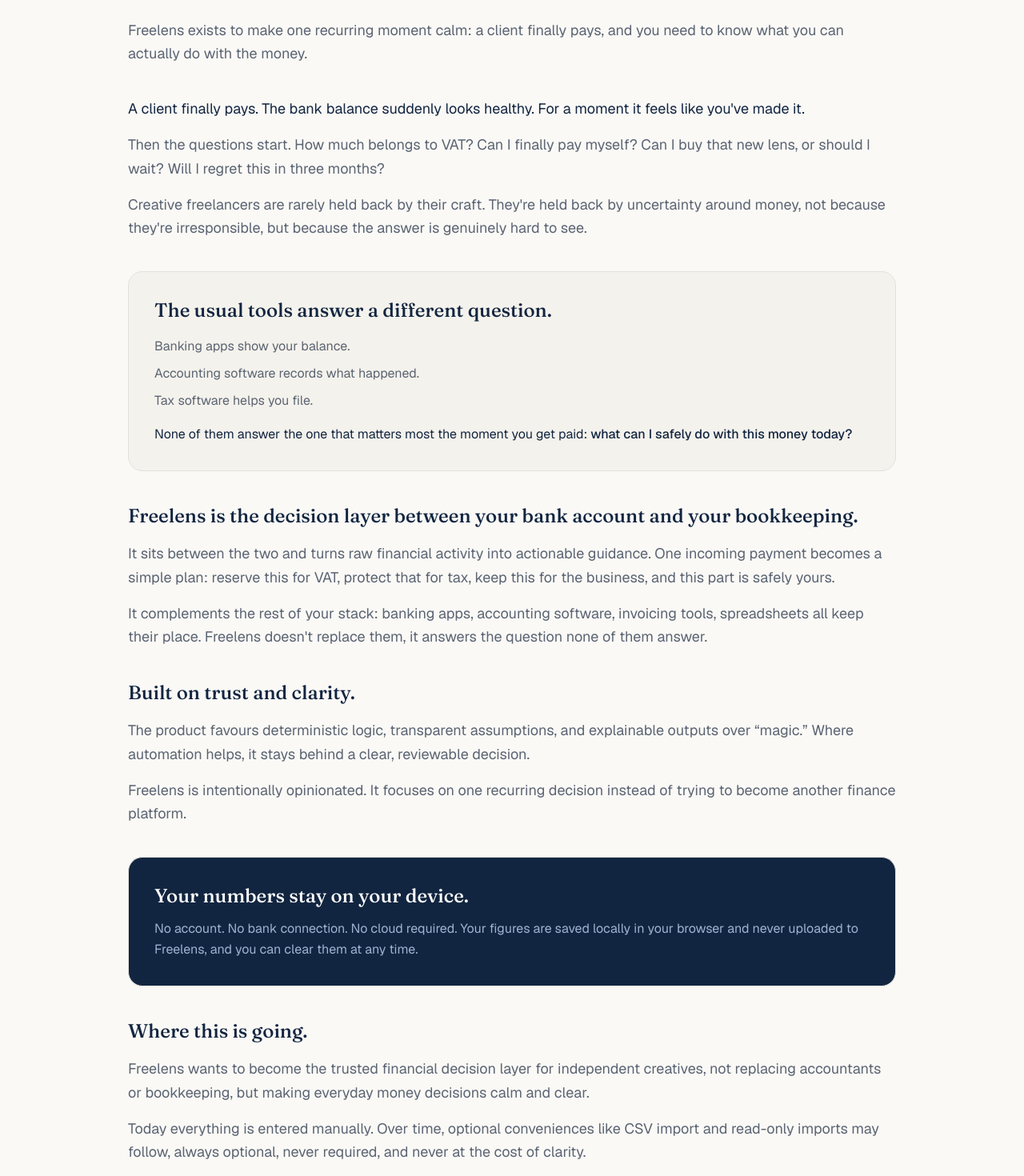
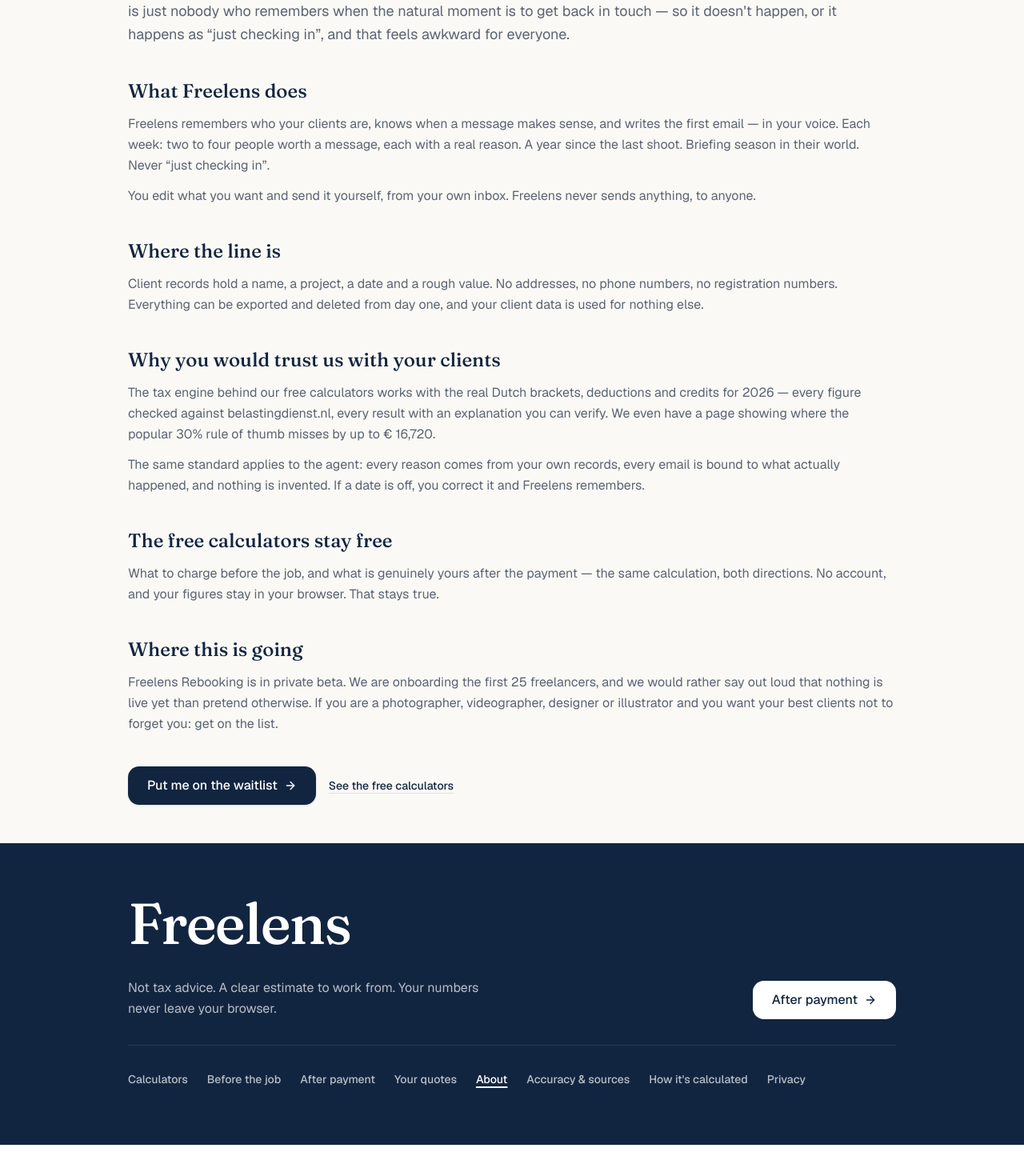
Before and after one commit to LuchoToshi/freelens, a Next.js app: page /about in a window 1280 px wide. Shown: the part 340-1810 px from the top of the page at 80% size. After the commit the page ends 1771 px from the top, so only its background shows below. Built offline with nearby package versions, Linux system fonts and the light colour scheme.

Commit message:
feat(about): rewrite to rebooking-first story with two-zone data honesty

```diff
--- a/components/pages/about-body.tsx
+++ b/components/pages/about-body.tsx
@@ -1,129 +1,57 @@
 "use client";
 
 import Link from "next/link";
+import { ArrowRight } from "lucide-react";
 import { BackLink } from "@/components/i18n/back-link";
+import { container } from "@/components/container";
+import { linkButtonClass, primaryButtonClass } from "@/components/app/styles";
 import { useDocumentTitle, useT } from "@/components/i18n/locale-provider";
-import { ArrowRight } from "lucide-react";
-import { container } from "@/components/container";
 
+const SECTIONS = ["what", "boundary", "trust", "tools", "going"] as const;
+
+/** The rebooking-first story, honest about the two data zones. */
 export function AboutPageBody() {
   const t = useT();
+  const a = t.aboutPage;
   useDocumentTitle(t.meta.about.title, t.meta.about.description);
   return (
     <main className="min-h-screen bg-[var(--fl-canvas)] text-[var(--fl-text)]">
-      <div className={`${container} flex flex-col gap-10 py-12`}>
+      <div className={`${container} flex max-w-3xl flex-col gap-10 py-12`}>
         <BackLink />
-
-        {/* Intro */}
         <header className="flex flex-col gap-4">
           <span className="text-xs font-semibold uppercase tracking-[0.14em] text-[var(--fl-slate)]">
-            {t.aboutPage.eyebrow}
+            {a.eyebrow}
           </span>
           <h1 className="font-serif text-4xl font-medium leading-[1.1] tracking-tight text-[var(--fl-ink)] sm:text-5xl">
-            {t.aboutPage.heading}
+            {a.heading}
           </h1>
-          <p className="text-lg leading-relaxed text-[var(--fl-slate)]">
-            {t.aboutPage.lead}
-          </p>
+          <p className="text-lg leading-relaxed text-[var(--fl-slate)]">{a.intro}</p>
         </header>
 
-        {/* The moment */}
-        <section className="flex flex-col gap-4">
-          <p className="text-lg leading-relaxed text-[var(--fl-ink)]">
-            {t.aboutPage.moment}
-          </p>
-          <p className="text-lg leading-relaxed text-[var(--fl-slate)]">
-            {t.aboutPage.questions}
-          </p>
-          <p className="text-lg leading-relaxed text-[var(--fl-slate)]">
-            {t.aboutPage.heldBack}
-          </p>
-        </section>
+        {SECTIONS.map((key) => {
+          const section = a[key] as { h: string; p1: string; p2?: string };
+          return (
+            <section key={key} className="flex flex-col gap-3">
+              <h2 className="font-serif text-2xl font-medium text-[var(--fl-ink)]">
+                {section.h}
+              </h2>
+              <p className="text-base leading-relaxed text-[var(--fl-slate)]">{section.p1}</p>
+              {section.p2 && (
+                <p className="text-base leading-relaxed text-[var(--fl-slate)]">{section.p2}</p>
+              )}
+            </section>
+          );
+        })}
 
-        {/* Wrong question */}
-        <section className="flex flex-col gap-4 rounded-2xl border border-[var(--fl-line)] bg-[var(--fl-surface-stage)] p-6 sm:p-8">
-          <h2 className="font-serif text-2xl font-medium text-[var(--fl-ink)]">
-            {t.aboutPage.toolsHeading}
-          </h2>
-          <ul className="flex flex-col gap-2 text-base leading-relaxed text-[var(--fl-slate)]">
-            {t.aboutPage.tools.map((tool) => (
-              <li key={tool}>{tool}</li>
-            ))}
-          </ul>
-          <p className="text-base leading-relaxed text-[var(--fl-ink)]">
-            None of them answer the one that matters most the moment you get paid:
-            <span className="font-medium">
-              {" "}
-              what can I safely do with this money today?
-            </span>
-          </p>
-        </section>
-
-        {/* Decision layer */}
-        <section className="flex flex-col gap-4">
-          <h2 className="font-serif text-2xl font-medium text-[var(--fl-ink)]">
-            {t.aboutPage.layerHeading}
-          </h2>
-          <p className="text-lg leading-relaxed text-[var(--fl-slate)]">
-            {t.aboutPage.layerBody}
-          </p>
-          <p className="text-lg leading-relaxed text-[var(--fl-slate)]">
-            {t.aboutPage.complements}
-          </p>
-        </section>
-
-        {/* Trust and clarity */}
-        <section className="flex flex-col gap-4">
-          <h2 className="font-serif text-2xl font-medium text-[var(--fl-ink)]">
-            {t.aboutPage.trustHeading}
-          </h2>
-          <p className="text-lg leading-relaxed text-[var(--fl-slate)]">
-            {t.aboutPage.trustBody}
-          </p>
-          <p className="text-lg leading-relaxed text-[var(--fl-slate)]">
-            {t.aboutPage.opinionated}
-          </p>
-        </section>
-
-        {/* Privacy */}
-        <section className="flex flex-col gap-3 rounded-2xl border border-[var(--fl-line)] bg-[var(--fl-ink)] p-6 text-white sm:p-8">
-          <h2 className="font-serif text-2xl font-medium">
-            {t.aboutPage.privacyHeading}
-          </h2>
-          <p className="text-base leading-relaxed text-[#9db4d1]">
-            {t.aboutPage.privacyBody}
-          </p>
-        </section>
-
-        {/* Vision + integrations */}
-        <section className="flex flex-col gap-4">
-          <h2 className="font-serif text-2xl font-medium text-[var(--fl-ink)]">
-            {t.aboutPage.futureHeading}
-          </h2>
-          <p className="text-lg leading-relaxed text-[var(--fl-slate)]">
-            {t.aboutPage.futureBody}
-          </p>
-          <p className="text-lg leading-relaxed text-[var(--fl-slate)]">
-            {t.aboutPage.futureNote}
-          </p>
-        </section>
-
-        {/* CTA */}
-        <section className="flex flex-col items-start gap-4 border-t border-[var(--fl-line)] pt-8">
-          <p className="font-serif text-2xl font-medium text-[var(--fl-ink)]">
-            {t.aboutPage.ctaHeading}
-          </p>
-          <p className="text-base leading-relaxed text-[var(--fl-slate)]">
-            {t.aboutPage.ctaBody}
-          </p>
-          <Link
-            href="/tool"
-            className="inline-flex min-h-12 items-center justify-center gap-2 rounded-xl bg-[var(--fl-ink)] px-6 text-base font-medium text-white shadow-sm transition hover:bg-[var(--fl-ink-hover)] focus-visible:outline focus-visible:outline-2 focus-visible:outline-offset-2 focus-visible:outline-[var(--fl-focus-ring)]"
-          >
-            {t.aboutPage.cta}
+        <div className="flex flex-wrap items-center gap-4">
+          <Link href="/#waitlist" className={primaryButtonClass}>
+            {a.ctaPrimary}
             <ArrowRight className="size-4" aria-hidden="true" />
           </Link>
-        </section>
+          <Link href="/rekentools" className={linkButtonClass}>
+            {a.ctaSecondary}
+          </Link>
+        </div>
       </div>
     </main>
   );
--- a/lib/i18n/en.ts
+++ b/lib/i18n/en.ts
@@ -69,7 +69,7 @@
         "For creative freelancers. Freelens remembers your past clients, knows when a message is worth sending, and drafts it in your voice. You press send. Private beta, onboarding the first 25. Free Dutch tax calculators included.",
     },
     about: {
-      title: "Why Freelens exists: the decision layer for freelancers",
+      title: "Your past clients are your next booking \u00b7 Freelens",
       description:
         "Freelens is the decision layer between your bank account and your bookkeeping. It complements your tools and turns one incoming payment into a simple, trustworthy plan, so paying yourself feels safe, not stressful.",
     },
@@ -413,7 +413,37 @@
     },
   },
 
-    accuracyPage: {
+    aboutPage: {
+    eyebrow: "Why Freelens exists",
+    heading: "Your past clients are your next booking.",
+    intro: "A creative freelancer's quietest months are rarely a quality problem. The work was good. The client was happy. There is just nobody who remembers when the natural moment is to get back in touch \u2014 so it doesn't happen, or it happens as \u201cjust checking in\u201d, and that feels awkward for everyone.",
+    what: {
+      h: "What Freelens does",
+      p1: "Freelens remembers who your clients are, knows when a message makes sense, and writes the first email \u2014 in your voice. Each week: two to four people worth a message, each with a real reason. A year since the last shoot. Briefing season in their world. Never \u201cjust checking in\u201d.",
+      p2: "You edit what you want and send it yourself, from your own inbox. Freelens never sends anything, to anyone.",
+    },
+    boundary: {
+      h: "Where the line is",
+      p1: "Client records hold a name, a project, a date and a rough value. No addresses, no phone numbers, no registration numbers. Everything can be exported and deleted from day one, and your client data is used for nothing else.",
+    },
+    trust: {
+      h: "Why you would trust us with your clients",
+      p1: "The tax engine behind our free calculators works with the real Dutch brackets, deductions and credits for 2026 \u2014 every figure checked against belastingdienst.nl, every result with an explanation you can verify. We even have a page showing where the popular 30% rule of thumb misses by up to \u20ac 16,720.",
+      p2: "The same standard applies to the agent: every reason comes from your own records, every email is bound to what actually happened, and nothing is invented. If a date is off, you correct it and Freelens remembers.",
+    },
+    tools: {
+      h: "The free calculators stay free",
+      p1: "What to charge before the job, and what is genuinely yours after the payment \u2014 the same calculation, both directions. No account, and your figures stay in your browser. That stays true.",
+    },
+    going: {
+      h: "Where this is going",
+      p1: "Freelens Rebooking is in private beta. We are onboarding the first 25 freelancers, and we would rather say out loud that nothing is live yet than pretend otherwise. If you are a photographer, videographer, designer or illustrator and you want your best clients not to forget you: get on the list.",
+    },
+    ctaPrimary: "Put me on the waitlist",
+    ctaSecondary: "See the free calculators",
+  },
+
+  accuracyPage: {
     metaTitle: "Accuracy and sources · Freelens",
     metaDescription:
       "What Freelens does and does not calculate, the reserve rules it applies, and the official Dutch sources behind them.",
@@ -757,45 +787,6 @@
     },
   },
 
-  aboutPage: {
-    eyebrow: "Why Freelens exists",
-    heading: "Paying yourself should feel safe, not stressful.",
-    lead:
-      "Freelens exists to make one recurring moment calm: a client finally pays, and you need to know what you can actually do with the money.",
-    moment:
-      "A client finally pays. The bank balance suddenly looks healthy. For a moment it feels like you've made it.",
-    questions:
-      "Then the questions start. How much belongs to VAT? Can I finally pay myself? Can I buy that new lens, or should I wait? Will I regret this in three months?",
-    heldBack:
-      "Creative freelancers are rarely held back by their craft. They're held back by uncertainty around money, not because they're irresponsible, but because the answer is genuinely hard to see.",
-    toolsHeading: "The usual tools answer a different question.",
-    tools: [
-      "Banking apps show your balance.",
-      "Accounting software records what happened.",
-      "Tax software helps you file.",
-    ],
-    layerHeading: "Freelens is the decision layer between your bank account and your bookkeeping.",
-    layerBody:
-      "It sits between the two and turns raw financial activity into actionable guidance. One incoming payment becomes a simple plan: reserve this for VAT, protect that for tax, keep this for the business, and this part is safely yours.",
-    complements:
-      "It complements the rest of your stack: banking apps, accounting software, invoicing tools, spreadsheets all keep their place. Freelens doesn't replace them, it answers the question none of them answer.",
-    trustHeading: "Built on trust and clarity.",
-    trustBody:
-      "The product favours deterministic logic, transparent assumptions, and explainable outputs over “magic.” Where automation helps, it stays behind a clear, reviewable decision.",
-    opinionated:
-      "Freelens is intentionally opinionated. It focuses on one recurring decision instead of trying to become another finance platform.",
-    privacyHeading: "Your numbers stay on your device.",
-    privacyBody:
-      "No account. No bank connection. No cloud required. Your figures are saved locally in your browser and never uploaded to Freelens, and you can clear them at any time.",
-    futureHeading: "Where this is going.",
-    futureBody:
-      "Freelens wants to become the trusted financial decision layer for independent creatives, not replacing accountants or bookkeeping, but making everyday money decisions calm and clear.",
-    futureNote:
-      "Today everything is entered manually. Over time, optional conveniences like CSV import and read-only imports may follow, always optional, never required, and never at the cost of clarity.",
-    ctaHeading: "Try your latest payment.",
-    ctaBody: "See what you can safely pay yourself in about a minute.",
-    cta: "See what I can pay myself",
-  },
   rate: {
       eyebrow: "Before the job",
       heading: "What do you need to charge?",
--- a/lib/i18n/nl.ts
+++ b/lib/i18n/nl.ts
@@ -72,7 +72,7 @@
         "Voor creatieve freelancers. Freelens onthoudt je oude klanten, weet wanneer een berichtje het waard is, en schrijft het in jouw toon. Jij drukt op verzenden. Besloten b\u00e8ta, we onboarden de eerste 25. Gratis Nederlandse rekentools inbegrepen.",
     },
     about: {
-      title: "Waarom Freelens bestaat: de beslislaag voor freelancers",
+      title: "Je oude klanten zijn je volgende boeking \u00b7 Freelens",
       description:
         "Freelens is de laag tussen je bankrekening en je boekhouding waarin je beslist. Het vult je bestaande tools aan en maakt van één binnengekomen betaling een eenvoudig, betrouwbaar plan, zodat jezelf uitbetalen veilig voelt in plaats van spannend.",
     },
@@ -407,7 +407,37 @@
     },
   },
 
-    accuracyPage: {
+    aboutPage: {
+    eyebrow: "Waarom Freelens bestaat",
+    heading: "Je oude klanten zijn je volgende boeking.",
+    intro: "De stilste maanden van een creatieve freelancer zijn zelden een kwaliteitsprobleem. Het werk was goed. De klant was blij. Er is alleen niemand die onthoudt wanneer het logische moment is om weer contact te leggen \u2014 en dus gebeurt het niet, of het gebeurt als \u201ceven checken\u201d, en dat voelt voor iedereen ongemakkelijk.",
+    what: {
+      h: "Wat Freelens doet",
+      p1: "Freelens onthoudt wie je klanten zijn, weet wanneer een berichtje ergens op slaat, en schrijft de eerste mail \u2014 in jouw toon. Elke week: twee tot vier mensen die een bericht waard zijn, elk met een echte reden. Een jaar na de vorige shoot. Briefingseizoen in hun wereld. Nooit \u201ceven checken\u201d.",
+      p2: "Jij past aan wat je wilt en verstuurt zelf, vanuit je eigen inbox. Freelens verstuurt nooit iets, naar niemand.",
+    },
+    boundary: {
+      h: "Waar de grens ligt",
+      p1: "Klantrecords bevatten een naam, een project, een datum en ongeveer een bedrag. Geen adressen, geen telefoonnummers, geen registratienummers. Alles is vanaf dag \u00e9\u00e9n te exporteren en te verwijderen, en je klantgegevens worden nergens anders voor gebruikt.",
+    },
+    trust: {
+      h: "Waarom je ons met je klanten zou vertrouwen",
+      p1: "De belastingmotor achter onze gratis rekentools rekent met de echte Nederlandse schijven, aftrekposten en heffingskortingen van 2026 \u2014 elk cijfer gecontroleerd bij belastingdienst.nl, elke uitkomst met een uitleg die je kunt nalopen. We hebben zelfs een pagina die voorrekent waar de populaire 30%-vuistregel er tot \u20ac 16.720 naast zit.",
+      p2: "Diezelfde standaard geldt voor de agent: elke reden komt uit jouw eigen gegevens, elke mail is gebonden aan wat er echt gebeurd is, en niets wordt verzonnen. Klopt een datum niet, dan pas je hem aan en onthoudt Freelens dat.",
+    },
+    tools: {
+      h: "De gratis rekentools blijven gratis",
+      p1: "Wat moet je vragen v\u00f3\u00f3r de klus, en wat is er echt van jou na de betaling \u2014 dezelfde berekening, beide kanten op. Zonder account, en je cijfers blijven in je browser. Dat blijft zo.",
+    },
+    going: {
+      h: "Waar dit heen gaat",
+      p1: "Freelens Rebooking is in besloten b\u00e8ta. We onboarden de eerste 25 freelancers en zeggen liever hardop dat er nog niets live is dan dat we doen alsof. Als je fotograaf, videograaf, ontwerper of illustrator bent en je wilt dat je beste klanten je niet vergeten: zet je op de lijst.",
+    },
+    ctaPrimary: "Zet me op de wachtlijst",
+    ctaSecondary: "Bekijk de gratis rekentools",
+  },
+
+  accuracyPage: {
     metaTitle: "Nauwkeurigheid en bronnen · Freelens",
     metaDescription:
       "Wat Freelens wel en niet berekent, welke reserveringsregels het toepast, en de officiële Nederlandse bronnen daarachter.",
@@ -751,45 +781,6 @@
     },
   },
 
-  aboutPage: {
-    eyebrow: "Waarom Freelens bestaat",
-    heading: "Jezelf uitbetalen zou veilig moeten voelen, niet spannend.",
-    lead:
-      "Freelens bestaat om één terugkerend moment rustig te maken: een klant betaalt eindelijk, en jij moet weten wat je met dat geld echt kunt doen.",
-    moment:
-      "Een klant betaalt eindelijk. Het banksaldo ziet er ineens gezond uit. Even voelt het alsof je het gemaakt hebt.",
-    questions:
-      "Dan beginnen de vragen. Hoeveel is btw? Kan ik mezelf eindelijk uitbetalen? Kan ik die nieuwe lens kopen, of moet ik wachten? Heb ik hier over drie maanden spijt van?",
-    heldBack:
-      "Creatieve freelancers worden zelden geremd door hun vak. Ze worden geremd door onzekerheid over geld, niet omdat ze onverantwoordelijk zijn, maar omdat het antwoord echt lastig te zien is.",
-    toolsHeading: "De gebruikelijke tools beantwoorden een andere vraag.",
-    tools: [
-      "Bankapps laten je saldo zien.",
-      "Boekhoudsoftware legt vast wat er gebeurd is.",
-      "Aangiftesoftware helpt je met je aangifte.",
-    ],
-    layerHeading: "Freelens is de laag tussen je bankrekening en je boekhouding waarin je beslist.",
-    layerBody:
-      "Het zit tussen die twee in en vertaalt ruwe financiële gegevens naar iets waar je naar kunt handelen. Eén binnengekomen betaling wordt een eenvoudig plan: dit opzij voor de btw, dat beschermd voor de belasting, dit blijft in de zaak, en dit deel is veilig van jou.",
-    complements:
-      "Het vult de rest van je tools aan: bankapps, boekhoudsoftware, factuurprogramma's en spreadsheets houden allemaal hun plek. Freelens vervangt ze niet, het beantwoordt de vraag die geen van hen beantwoordt.",
-    trustHeading: "Gebouwd op vertrouwen en helderheid.",
-    trustBody:
-      "Het product kiest voor voorspelbare logica, transparante aannames en uitlegbare uitkomsten in plaats van “magie”. Waar automatisering helpt, blijft die achter een heldere beslissing die je zelf kunt nalopen.",
-    opinionated:
-      "Freelens heeft bewust een mening. Het richt zich op één terugkerende beslissing in plaats van te proberen nóg een financieel platform te worden.",
-    privacyHeading: "Je cijfers blijven op je apparaat.",
-    privacyBody:
-      "Geen account. Geen bankkoppeling. Geen cloud nodig. Je cijfers worden lokaal in je browser opgeslagen en gaan nooit naar Freelens, en je kunt ze op elk moment wissen.",
-    futureHeading: "Waar dit heen gaat.",
-    futureBody:
-      "Freelens wil de vertrouwde financiële beslislaag worden voor zelfstandige creatieven. Niet als vervanging van boekhouders of administratie, maar om alledaagse geldbeslissingen rustig en helder te maken.",
-    futureNote:
-      "Vandaag vul je alles handmatig in. Op termijn kunnen optionele gemakken volgen, zoals csv-import en alleen-lezen koppelingen. Altijd optioneel, nooit verplicht, en nooit ten koste van de helderheid.",
-    ctaHeading: "Probeer het met je laatste betaling.",
-    ctaBody: "Zie in ongeveer een minuut wat je jezelf veilig kunt uitbetalen.",
-    cta: "Bekijk wat ik mezelf kan uitbetalen",
-  },
   rate: {
       eyebrow: "Vóór de opdracht",
       heading: "Wat moet je vragen?",
```
